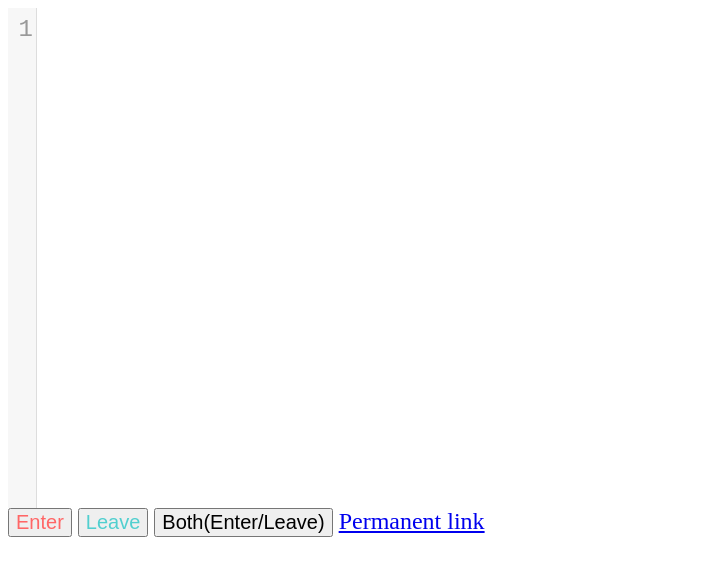
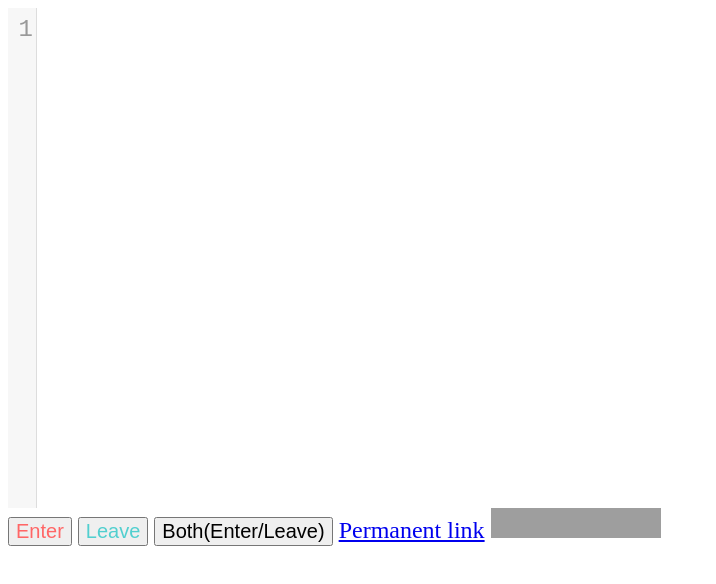
Before and after one commit to azu/visualize_estraverse, a website: page index.html in a window 1280 px wide. Shown: the whole page, without its empty margins (0-716 px from the left). Drawn offline with Linux system fonts and the light colour scheme; grey boxes are pictures that could not be loaded.

Commit message:
feat(github): add github link

```diff
--- a/index.html
+++ b/index.html
@@ -3,18 +3,20 @@
 <head lang="en">
     <meta charset="UTF-8">
     <title>visualize estraverse step</title>
-    <link rel="stylesheet" href="css/style.css" />
-    <link rel="stylesheet" href="css/codemirror.css" />
-    <link rel="stylesheet" href="css/mbo.css" />
+    <link rel="stylesheet" href="css/style.css"/>
+    <link rel="stylesheet" href="css/codemirror.css"/>
+    <link rel="stylesheet" href="css/mbo.css"/>
 </head>
 <body>
 <label for="code-area"></label><textarea id="code-area"></textarea>
-<div>
-<button id="enter-button" class="enter-color">Enter</button>
-<button id="leave-button" class="leave-color">Leave</button>
-<button id="both-button">Both(Enter/Leave)</button>
-<a href="#permanent" id="create-permanent">Permanent link</a>
 
+<div style="height: 50px">
+    <button id="enter-button" class="enter-color">Enter</button>
+    <button id="leave-button" class="leave-color">Leave</button>
+    <button id="both-button">Both(Enter/Leave)</button>
+    <a href="#permanent" id="create-permanent">Permanent link</a>
+    <iframe src="http://ghbtns.com/github-btn.html?user=azu&repo=visualize_estraverse&type=watch&count=true&size=large"
+            allowtransparency="true" frameborder="0" scrolling="0" width="170" height="30"></iframe>
 </div>
 <script src="public/codemirror.js" type="text/javascript"></script>
 <script src="public/app.js" type="text/javascript"></script>
```
